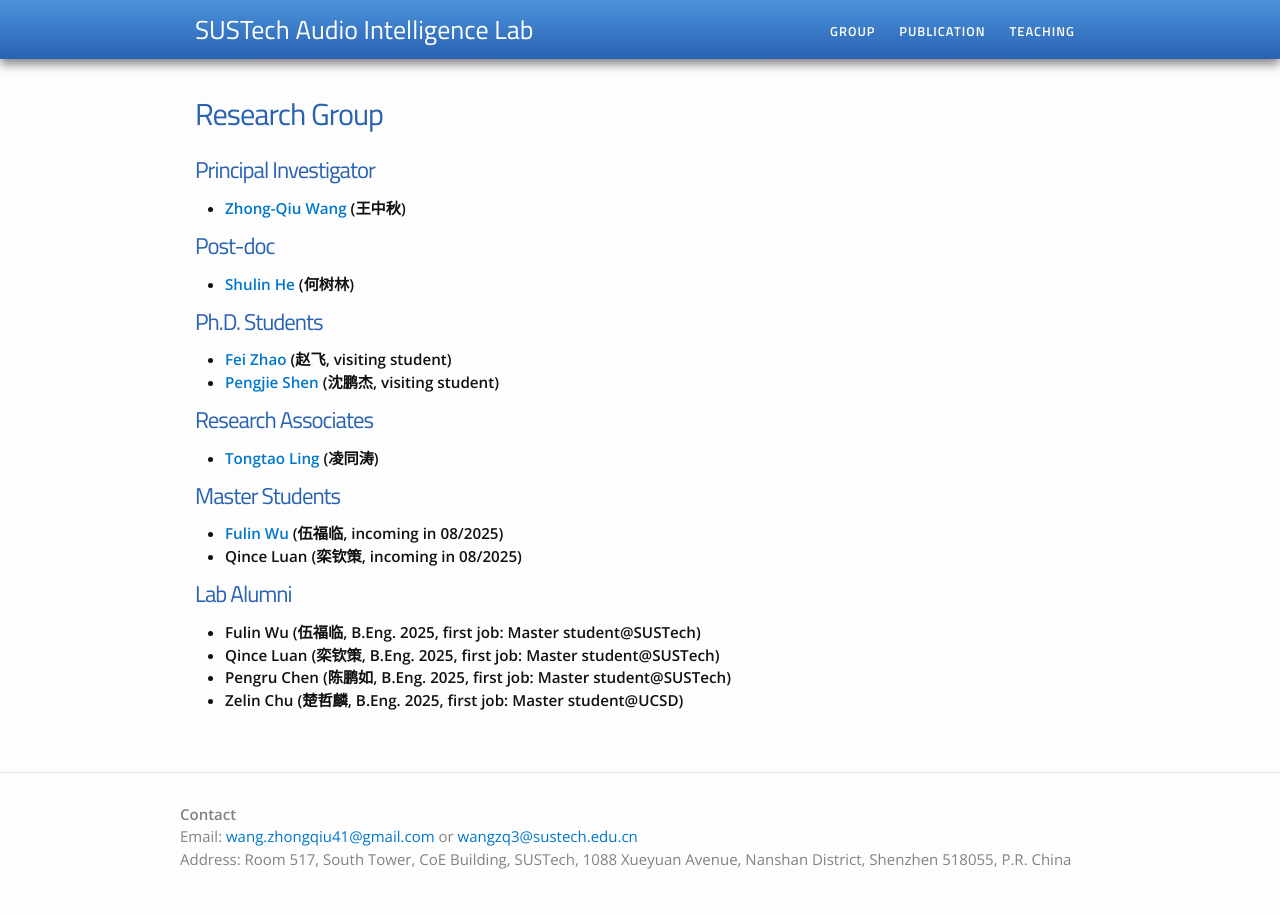
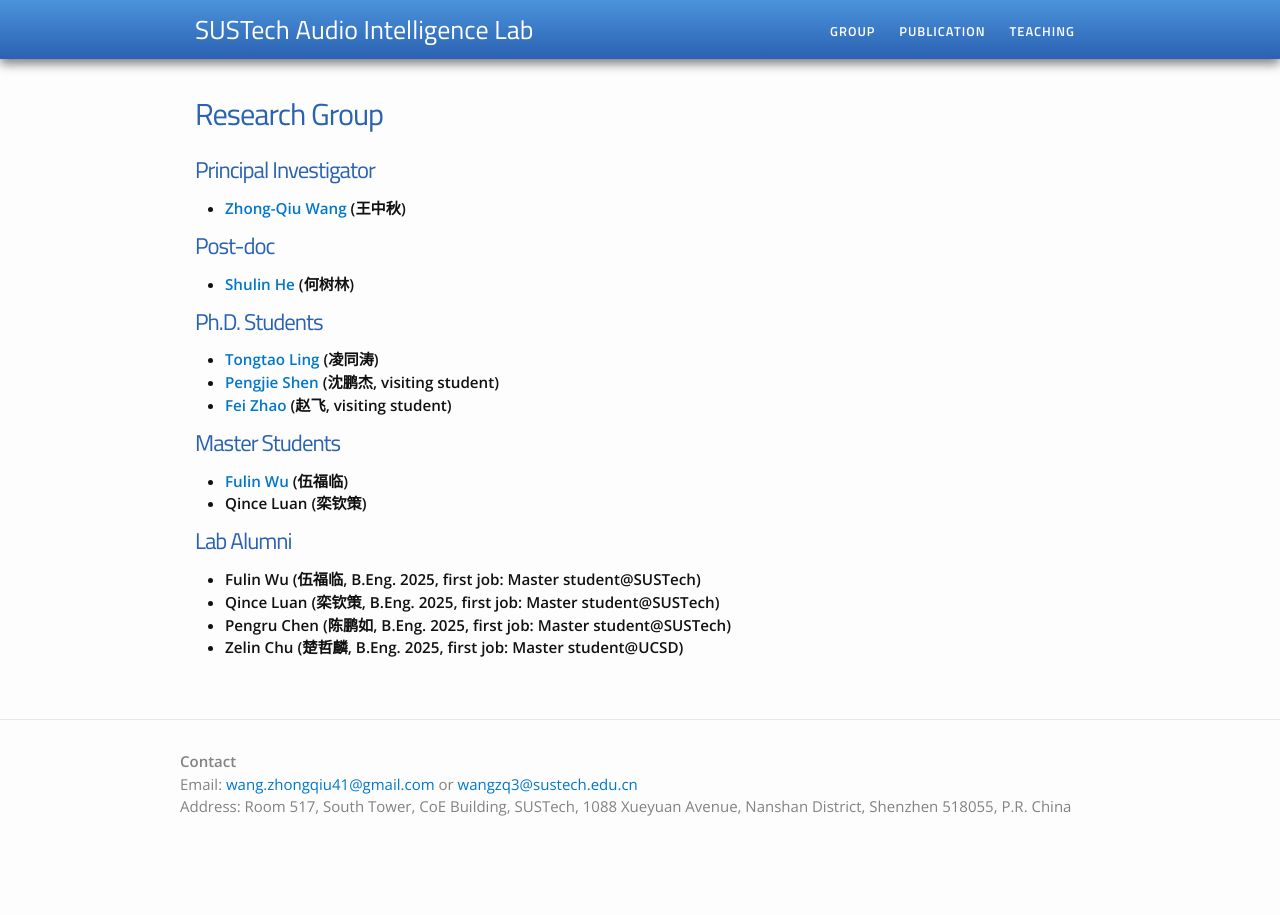
Before and after one commit to sustechailab/sustechailab.github.io, a Jekyll site: the page group.html, which Jekyll copies as it is, in a window 1280 px wide. Built offline with Jekyll 4.4.1, drawn with Linux system fonts in a browser that asks for light colours.

Commit message:
Initial commit

```diff
--- a/group.html
+++ b/group.html
@@ -109,8 +112,8 @@
 
 <h1>Master Students</h1>
 <ul>
-<li> <b><a href="https://wufulin5.github.io/" target="view_window">Fulin Wu</a> (伍福临, incoming in 08/2025)</b></li>
-<li> <b>Qince Luan (栾钦策, incoming in 08/2025)</b></li>
+<li> <b><a href="https://wufulin5.github.io/" target="view_window">Fulin Wu</a> (伍福临)</b></li>
+<li> <b>Qince Luan (栾钦策)</b></li>
 </ul>
 
 <h1>Lab Alumni</h1>
```
Also changed, not shown: other parts of group.html (+4 -1 lines).
